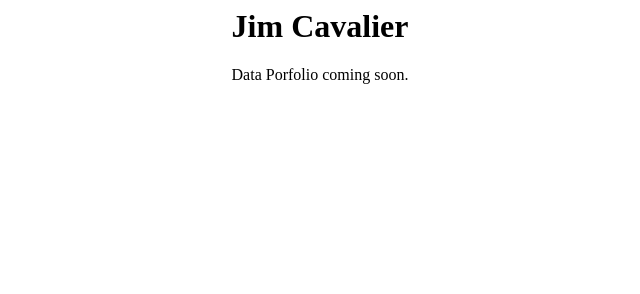
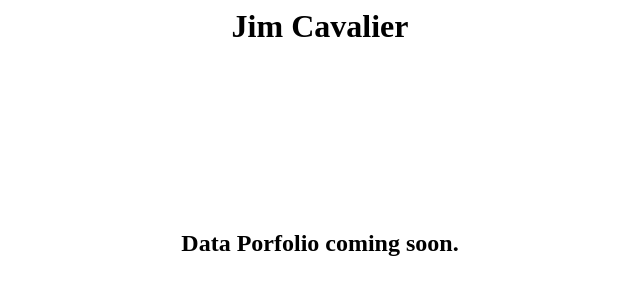
Before and after one commit to JimCavalier/JimCavalier.github.io, a plain HTML site: page index.html in a window 1280 px wide. Shown: the whole page, without its empty margins (320-960 px from the left). Drawn offline with Linux system fonts and the light colour scheme.

Commit message:
Update layout

```diff
--- a/index.html
+++ b/index.html
@@ -1,8 +1,21 @@
 <html>
+<head>
+    <!DOCTYPE html>
 
+    <title>Jim Cavalier - Data Projects</title>
+
+</head>
 <body>
- <center></c> <h1>Jim Cavalier</h1></center>
- <center></c> <p>Data Porfolio coming soon.</p></center>
+ <div style="text-align: center;"></c> <h1>Jim Cavalier</h1>
+     <br>
+     <br>
+     <br>
+     <br>
+     <br>
+     <br>
+     <br>
+     <br>
+     <h2>Data Porfolio coming soon.</h2></div>
 </body>
 
 </html>
```
